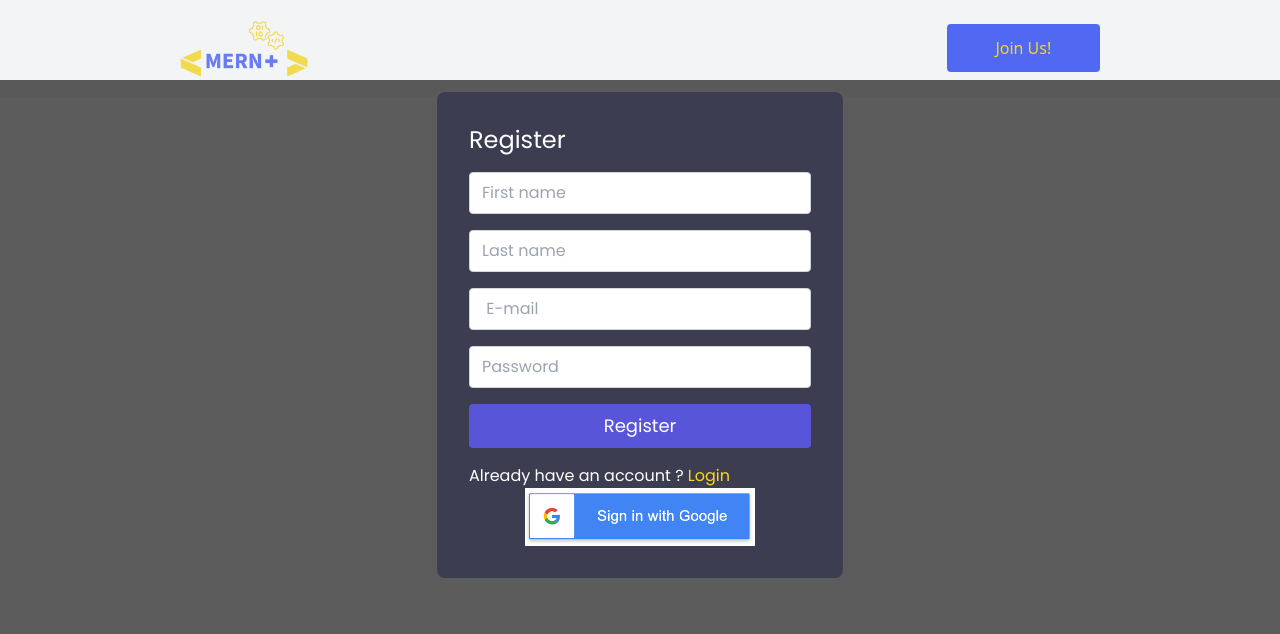
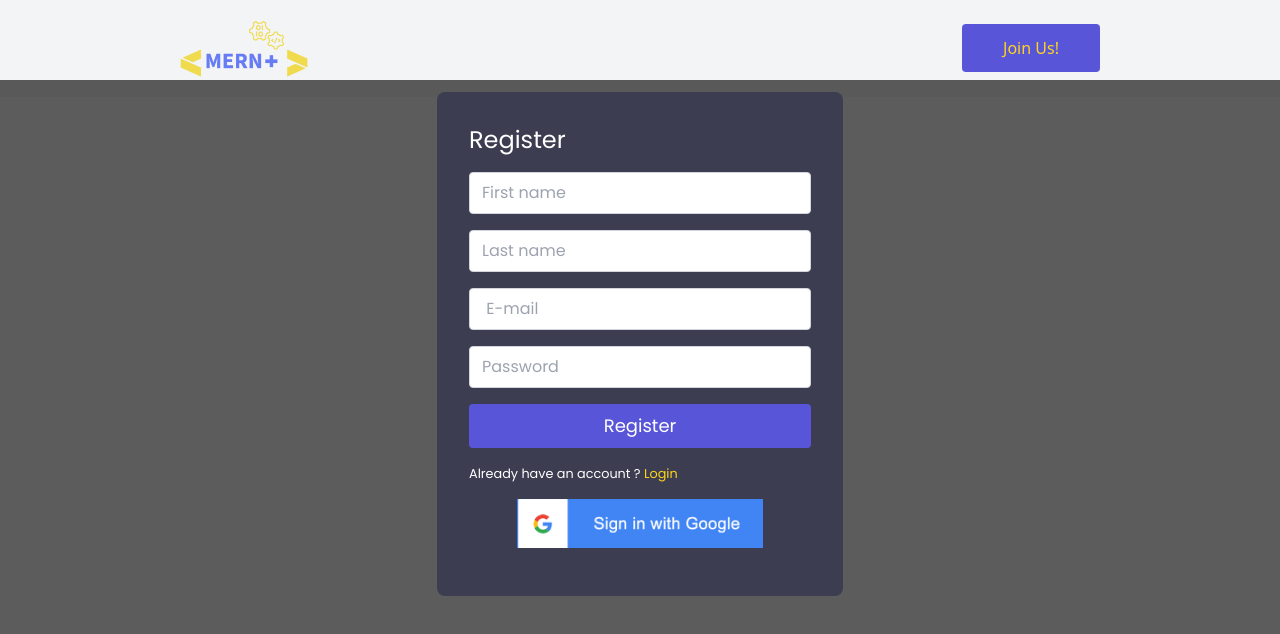
Before and after one commit to maykaltenev/swm-final-project, a React (Create React App) app in the folder client/: page /register in a window 1280 px wide. Shown: the top 634 px of the page. Built offline with nearby package versions, Linux system fonts and the light colour scheme; what @react-pdf/renderer would draw is missing.

Commit message:
style on button

```diff
--- a/client/src/components/Header/Header.js
+++ b/client/src/components/Header/Header.js
@@ -64,7 +64,7 @@ function Header({ theme, setTheme }) {
 
         {!user && (
           <button
-            className="rounded md:w-1/6 md:p-3 font-medium inline-flex w-full sm:w-1/3 items-center justify-center bg-ultramarine-blue px-6 py-3 text-cyber-yellow hover:bg-ultramarine-blue-2  bg-ultramarine-blue"
+            className="rounded  md:p-3 font-medium inline-flex sm:w-[15%] items-center justify-center bg-btn-majorelle-blue px-6 py-3 text-cyber-yellow hover:bg-han-purple "
             onClick={handleShowRegisterForm}
           >
             Join Us!
--- a/client/src/components/Login/Login.jsx
+++ b/client/src/components/Login/Login.jsx
@@ -24,11 +24,11 @@ export default function Login() {
 
   return (
     /* overlay for register component on top of home component ---homepage */
-    <div className="absolute w-full h-full top-20 left-0 right-0 bg-neutral-800/75 flex justify-center align-center z-50">
+    <div className="fixed w-full h-full top-20 left-0 right-0 bg-neutral-800/75 flex justify-center align-center z-10">
       {/* overlay of register component*/}
-      <div className="absolute bg-cool-gray top-50 left-50 z-50 ">
+      <div className="absolute top-50 left-50 z-50 ">
         <form onSubmit={handleLogin}>
-          <div className="bg-gray-200 rounded-lg p-8 flex flex-col m-3 m-10 font-poppins">
+          <div className="bg-nav-raisin-black-4 text-white rounded-lg p-8 flex flex-col m-3 m-10 font-poppins">
             <p className="title-font text-2xl mb-4">Login</p>
             <p>{error}</p>
             <div class="relative mb-4">
@@ -60,17 +60,17 @@ export default function Login() {
               </span>
             </div>
             <button
-              className="text-white bg-indigo-500 border-0 py-2 px-8 focus:outline-none hover:bg-indigo-600 rounded text-lg mb-4"
+              className="text-white bg-btn-majorelle-blue border-0 py-2 px-8 focus:outline-none hover:bg-indigo-600 rounded text-lg mb-4"
               type="submit"
             >
               Login
             </button>
-            <p>
+            <p className="text-sm sm:text-md">
               Don't have an account ?{" "}
               {
                 <button
                   onClick={handleShowRegisterForm}
-                  className="text-blue-600 hover:text-primary-bg"
+                  className="text-cyber-yellow hover:text-primary-bg"
                   variant="contained"
                 >
                   Register
--- a/client/src/components/Register/Register.jsx
+++ b/client/src/components/Register/Register.jsx
@@ -107,42 +107,30 @@ export default function Register() {
               Register
             </button>
 
-            <p>
+            <p className="text-sm sm:text-md">
               Already have an account ?{" "}
               {
                 <button
                   onClick={handleShowLoginForm}
-                  className="text-cyber-yellow hover:text-primary-bg"
+                  className="text-cyber-yellow "
                   variant="contained"
                 >
                   Login
                 </button>
               }
             </p>
-            {/* <button
+
+            <a
+              className="cursor-pointer  flex justify-center "
               href="/user/google"
-              type="button"
-              class="text-white bg-[#4285F4] hover:bg-[#4285F4]/90 focus:ring-4 focus:outline-none focus:ring-[#4285F4]/50 font-medium rounded-lg text-sm px-5 py-2.5 text-center inline-flex items-center dark:focus:ring-[#4285F4]/55 mr-2 mb-2"
             >
-              <svg
-                class="mr-2 -ml-1 w-4 h-4"
-                aria-hidden="true"
-                focusable="false"
-                data-prefix="fab"
-                data-icon="google"
-                role="img"
-                xmlns="http://www.w3.org/2000/svg"
-                viewBox="0 0 488 512"
-              >
-                <path
-                  fill="currentColor"
-                  d="M488 261.8C488 403.3 391.1 504 248 504 110.8 504 0 393.2 0 256S110.8 8 248 8c66.8 0 123 24.5 166.3 64.9l-67.5 64.9C258.5 52.6 94.3 116.6 94.3 256c0 86.5 69.1 156.6 153.7 156.6 98.2 0 135-70.4 140.8-106.9H248v-85.3h236.1c2.3 12.7 3.9 24.9 3.9 41.4z"
-                ></path>
-              </svg>
-              Sign in with Google
-            </button> */}
-            <a className="flex justify-center ">
-              <img src={GoogleLogo} width="230px" alt="" />
+              <img
+                className="p-4"
+                src={GoogleLogo}
+                width="278px"
+                height="46px"
+                alt=""
+              />
             </a>
           </div>
         </form>
```
Also changed, not shown: client/src/assets/googlesignin.png.
